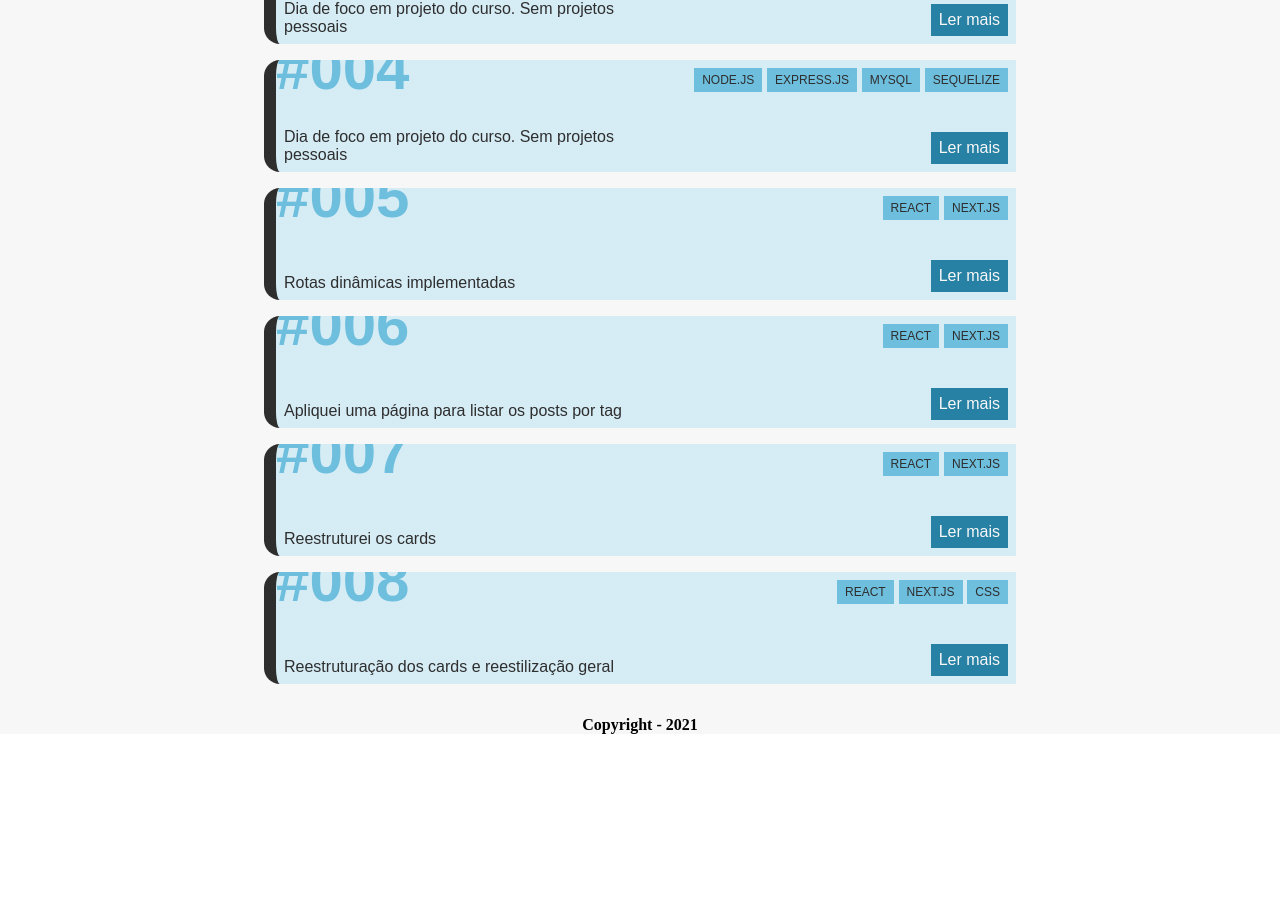
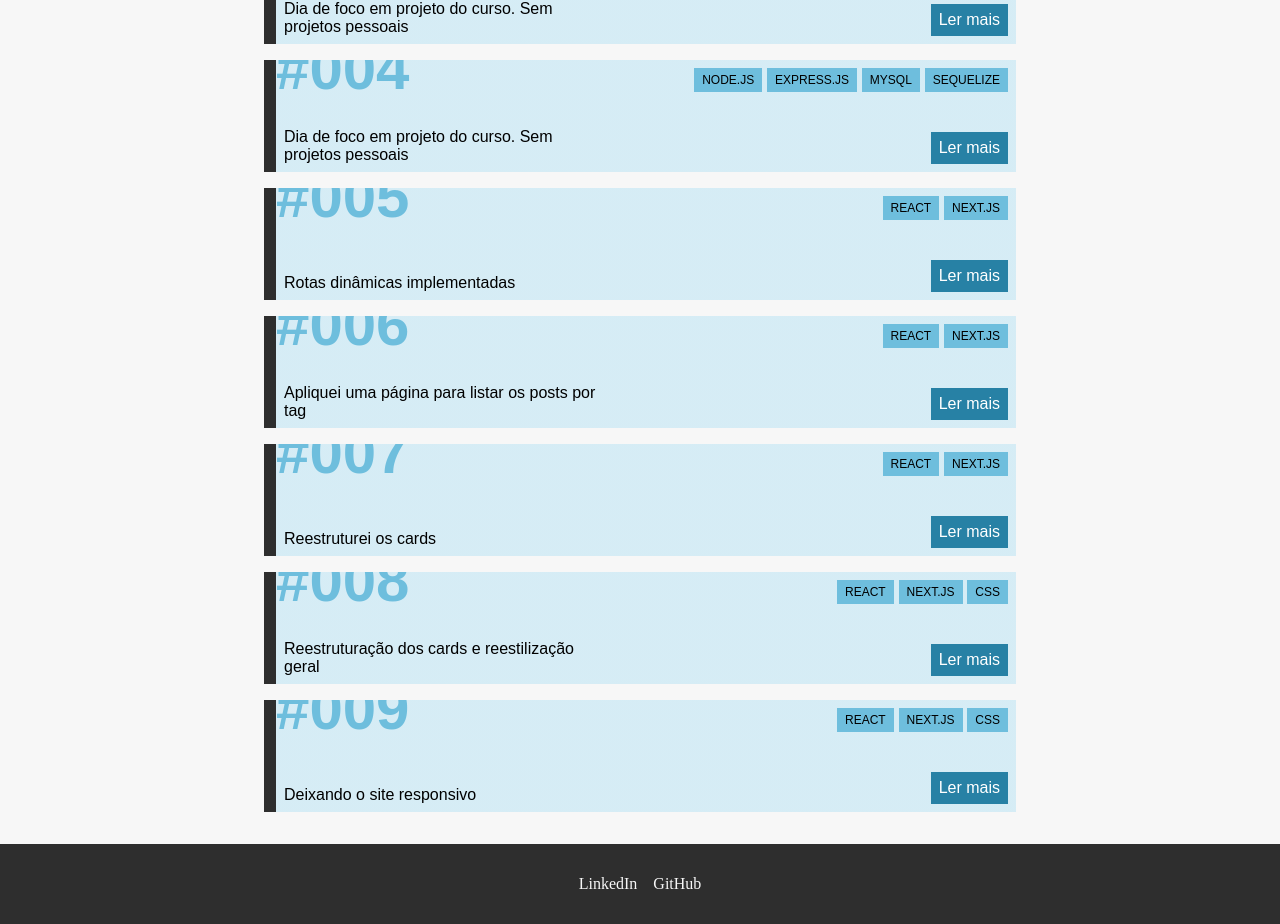
Before and after one commit to felipe-pimentel/100DaysOfCode, a Next.js app: page / in a window 1280 px wide. Shown: the part 516-1440 px from the top of the page. Before the commit the page ends 1250 px from the top, so only its background shows below. Built offline with nearby package versions, Linux system fonts and the light colour scheme; a web font is replaced by a local one.

Commit message:
making the site responsive

```diff
--- a/components/Footer.js
+++ b/components/Footer.js
@@ -1,7 +1,29 @@
+import Link from 'next/link';
+import Image from 'next/image';
+
 const Footer = () => {
   return (
     <footer>
-      <h4>Copyright - 2021</h4>
+      <Link href="https://github.com/felipe-pimentel">
+        <a>LinkedIn
+          {/* <Image
+            src="https://github.com/devicons/devicon/blob/master/icons/github/github-original.svg"
+            alt="GitHub logo"
+            height="1.5rem"
+            width="1.5rem"
+          /> */}
+        </a>
+      </Link>
+      <Link href="linkedin.com/in/felipe-pimentel-web-dev/">
+        <a>GitHub
+          {/* <Image
+            src="https://raw.githubusercontent.com/devicons/devicon/9f4f5cdb393299a81125eb5127929ea7bfe42889/icons/linkedin/linkedin-original.svg"
+            alt="LinkedIn logo"
+            height="1.5rem"
+            width="1.5rem"
+          /> */}
+        </a>
+      </Link>
     </footer>
   );
 }
--- a/posts/002.md
+++ b/posts/002.md
@@ -1,7 +1,7 @@
 ---
 title: '002'
 date: '06/08/2021'
-tags: ['React', 'Next.js']
+tags: ['React', 'Next.js', 'CSS']
 excerpt: 'Começando a estilizar e implementando os cards dos posts na página principal'
 ---
 Apliquei uma estilização básica para poder visualizar melhor os elementos na tela. Eu cheguei a fazer anteriormente um projeto separado para testar algumas propriedades diferentes, envolvendo gradientes animados e opção de dark mode. Já deixei essas propriedades nesse projeto mas ainda preciso decidir se irei mantê-las ou não.
--- a/posts/008.md
+++ b/posts/008.md
@@ -1,7 +1,7 @@
 ---
 title: '008'
 date: '12/08/2021'
-tags: ['React', 'Next.js', CSS]
+tags: ['React', 'Next.js', 'CSS']
 excerpt: 'Reestruturação dos cards e reestilização geral'
 ---
 Terminei de fazer a reestruturação dos cards que comecei no dia anterior. Precisei repensar todo o CSS dos cards e mudei de grid para flexbox. Gostei muito do resultado. Acho que ficou simples e elegante.
--- /dev/null
+++ b/posts/009.md
@@ -0,0 +1,7 @@
+---
+title: '009'
+date: '13/08/2021'
+tags: ['React', 'Next.js', 'CSS']
+excerpt: 'Deixando o site responsivo'
+---
+A grande lição do dia é "não negligenciar mobile-first". Dá muito trabalho fazer primeiro pra desktop e depois tentar adaptar pra mobile.
--- a/styles/Card.module.css
+++ b/styles/Card.module.css
@@ -1,21 +1,12 @@
 .card {
-  --angle: 0deg;
   background: linear-gradient(var(--clr-card-bg), var(--clr-card-bg)) padding-box,
-    linear-gradient(var(--clr-card-border), var(--clr-card-border)) border-box;
+    linear-gradient(0deg, var(--clr-card-border) 0%, var(--clr-card-border-gradient) 100%) border-box;
   min-height: 7rem;
   width: 100%;
   border-left: solid 0.8rem transparent;
-  border-bottom-left-radius: 1rem;
-  border-top-left-radius: 1rem;
   margin: auto;
-  /* display: grid; */
   display: flex;
   flex-direction: column;
-  /* grid-template-columns: 100%;
-  grid-template-rows: max-content auto; */
-  /* grid-template-areas:
-    "title tags tags"
-    "excerpt excerpt link"; */
   overflow: hidden;
   transition: ease-in-out 0.2s;
   position: relative;
@@ -26,109 +17,134 @@
   box-shadow: var(--bs);
   background: linear-gradient(var(--clr-card-bg), var(--clr-card-bg)) padding-box,
     linear-gradient(0deg, var(--clr-card-border) 0%, var(--clr-card-border-gradient) 100%) border-box;
-  animation: 1s rotate linear infinite;
-  /* cursor: pointer; */
-}
-
-.card:hover .dayId {
-  color: var(--clr-card-title-hover);
-  transform: translateY(5%);
 }
 
 .cardTop {
   display: flex;
-  justify-content: space-between;
+  flex-direction: column;
   width: 100%;
 }
 
 .dayId {
-  color: var(--clr-card-title);
-  grid-area: title;
-  font-size: 3.75rem;
+  color: var(--clr-card-title-hover);
+  font-size: calc(3.75rem * 0.75);
   font-family: 'Chivo', sans-serif;
   font-weight: 900;
   line-height: 1;
-  /* transform: translateX(-12.5%) translateY(-27.5%); */
-  transform: translateY(-35%);
-  /* position: absolute; */
-  margin: 0;
+  margin-left: 0.5rem;
+  margin-top: 0.5rem;
   transition: ease-out 0.2s;
 }
 
 .tags {
   height: 100%;
   width: max-content;
-  grid-area: tags;
   list-style: none;
   justify-self: flex-end;
   display: flex;
   flex-wrap: wrap;
   align-content: center;
-  justify-content: center;
-  column-gap: 0.3rem;
-  row-gap: 0.2rem;
-  /* padding-top: 0.3rem; */
-  /* padding-top: 0.5rem;
-  padding-bottom: 0.5rem; */
-  padding: 0.5rem
+  column-gap: calc(0.3rem * 0.75);
+  row-gap: calc(0.2rem * 0.75);
+  padding: calc(0.5rem * 0.75) 0;
+  margin-left: 0.5rem;
 }
-
-/* .tags li {
-  color: var(--clr-card-tag-text);
-  background-color: var(--clr-card-tag-bg);
-  display: inline-block;
-  padding: 0 0.5rem;
-  width: max-content;
-  border-radius: 1rem;
-  font-size: 0.75rem;
-  font-family: 'Chivo', sans-serif;
-  line-height: 2;
-  margin: 0;
-} */
 
 .tags li a {
   color: var(--clr-card-tag-text);
   background-color: var(--clr-card-tag-bg);
   display: inline-block;
-  padding: 0 0.5rem;
+  padding: 0 calc(0.5rem * 0.75);
   width: max-content;
   text-transform: uppercase;
   text-decoration: none;
-  font-size: 0.75rem;
+  font-size: calc(0.8rem * 0.75);
   font-family: 'Chivo', sans-serif;
   line-height: 2;
   margin: 0;
 }
 
 .cardBottom {
-  height: 100%;
   display: flex;
-  justify-content: space-between;
-  align-items: flex-end;
+  flex-direction: column;
   flex-grow: 1;
 }
 
 .excerpt {
-  grid-area: excerpt;
-  /* align-self: center; */
   color: var(--clr-card-text);
-  /* padding: 0 0.375rem 0.375rem; */
   font-size: 1rem;
   font-family: 'Chivo', sans-serif;
-  margin: 0 0.5rem 0.5rem;
-  max-width: 40ch;
+  margin: 0.8rem calc(0.5rem * 0.75) calc(0.5rem * 0.75);
 }
 
 .readMoreBtn {
+  align-self: flex-end;
   text-decoration: none;
-  grid-area: link;
   padding-left: 0.5rem;
   padding-right: 0.5rem;
   margin: 0.5rem;
-  line-height: 2rem;
+  line-height: 1.6rem;
   width: max-content;
-  height: 2rem;
+  height: 1.6rem;
+  font-size: 0.8rem;
   font-family: 'Chivo', sans-serif;
   background-color: var(--clr-card-btn-bg);
   color: var(--clr-card-btn-text);
 }
+
+@media screen and (min-width: 35rem) {
+  .card {
+    background: linear-gradient(var(--clr-card-bg), var(--clr-card-bg)) padding-box,
+    linear-gradient(var(--clr-card-border), var(--clr-card-border)) border-box;
+  }
+
+  .cardTop {
+    flex-direction: row;
+    justify-content: space-between;
+    width: 100%;
+  }
+
+  .dayId {
+    color: var(--clr-card-title);
+    font-size: 3.75rem;
+    transform: translateY(-35%);
+    transition: ease-out 0.2s;
+    margin: 0;
+  }
+
+  .card:hover .dayId {
+    color: var(--clr-card-title-hover);
+    transform: translateY(5%);
+  }
+
+  .tags {
+    column-gap: 0.3rem;
+    row-gap: 0.2rem;
+    padding: 0.5rem;
+    margin: 0;
+  }
+
+  .tags li a {
+    padding: 0 0.5rem;
+    font-size: 0.75rem;
+  }
+
+  .cardBottom {
+    flex-direction: row;
+    justify-content: space-between;
+    align-items: flex-end;
+  }
+
+  .excerpt {
+    font-size: 1rem;
+    margin: 0 0 0.5rem 0.5rem;
+    margin-bottom: 0.5rem;
+    max-width: 35ch;
+  }
+
+  .readMoreBtn {
+    line-height: 2rem;
+    height: 2rem;
+    font-size: 1rem;
+  }
+}
--- a/styles/globals.css
+++ b/styles/globals.css
@@ -9,14 +9,16 @@
   --clr-card-bg: hsl(197, 62%, 90%);
   --clr-card-border: hsl(0, 0%, 18%);
   --clr-card-border-gradient: hsl(197, 62%, 40%);
-  --clr-card-text: hsl(0, 0%, 18%);
+  --clr-card-text: black;
   --clr-card-title: hsl(197, 62%, 65%);
   --clr-card-title-hover: hsl(197, 62%, 40%);
   --clr-card-tag-bg: hsl(197, 62%, 65%);
-  --clr-card-tag-text: hsl(0, 0%, 18%);
+  --clr-card-tag-text: black;
   --clr-card-btn-bg: hsl(197, 62%, 40%);
   --clr-card-btn-bg-hover: hsl(197, 62%, 65%);
-  --clr-card-btn-text: hsl(0, 0%, 97%);
+  --clr-card-btn-text: white;
+  --clr-footer-bg: hsl(0, 0%, 18%);
+  --clr-footer-text: hsl(0, 0%, 97%);
   --bs: 5px 5px 5px 0px hsla(0, 0%, 18%, 40%);
 }
 
@@ -67,47 +69,35 @@ header h1 {
   line-height: 7.5rem;
 }
 
-@media screen and (min-width: 32rem) {
-  header h1 {
-    font-size: 2.25rem;
-  }
-}
-
 nav {
   background-color: var(--clr-nav-bg);
   display: flex;
   justify-self: end;
   align-items: center;
   justify-content: center;
-  gap: 3rem;
+  gap: 2.5rem;
   width: 100%;
 }
 
 nav a {
   font-family: 'Chivo', sans-serif;
-  font-size: 1.5rem;
-  height: 2.5rem;
-  line-height: 2.5rem;
+  font-size: 1.2rem;
+  height: 2rem;
+  line-height: 2rem;
   font-weight: 700;
   color: var(--clr-nav-text);
   text-decoration: none;
 }
 
 section {
-  /* padding-top: 2rem;
-  padding-bottom: 2rem; */
   padding: 2rem 1.5rem;
   display: grid;
   gap: 1rem;
-  /* min-width: 18.75rem;
-  max-width: 50rem; */
   width: clamp(18.75rem, 100%, 50rem);
 }
 
 article {
   padding: 2rem 1.5rem;
-  /* min-width: 18.75rem;
-  max-width: 50rem; */
   width: clamp(18.75rem, 100%, 50rem);
 }
 
@@ -133,3 +123,35 @@ article ul li{
   margin-left: 1.5rem;
   margin-bottom: 0.5rem;
 }
+
+footer {
+  height: 5rem;
+  display: flex;
+  align-content: center;
+  justify-content: center;
+  gap: 1rem;
+  background-color: var(--clr-footer-bg);
+  width: 100%;
+}
+
+footer a {
+  text-decoration: none;
+  color: var(--clr-footer-text);
+  line-height: 5rem;
+}
+
+@media screen and (min-width: 35rem) {
+  header h1 {
+    font-size: 2.25rem;
+  }
+
+  nav {
+    gap: 3rem;
+  }
+
+  nav a {
+    font-size: 1.5rem;
+    height: 2.5rem;
+    line-height: 2.5rem;
+  }
+}
```
Also changed, not shown: 1 other file (tests, documents, lock files or other folders).
